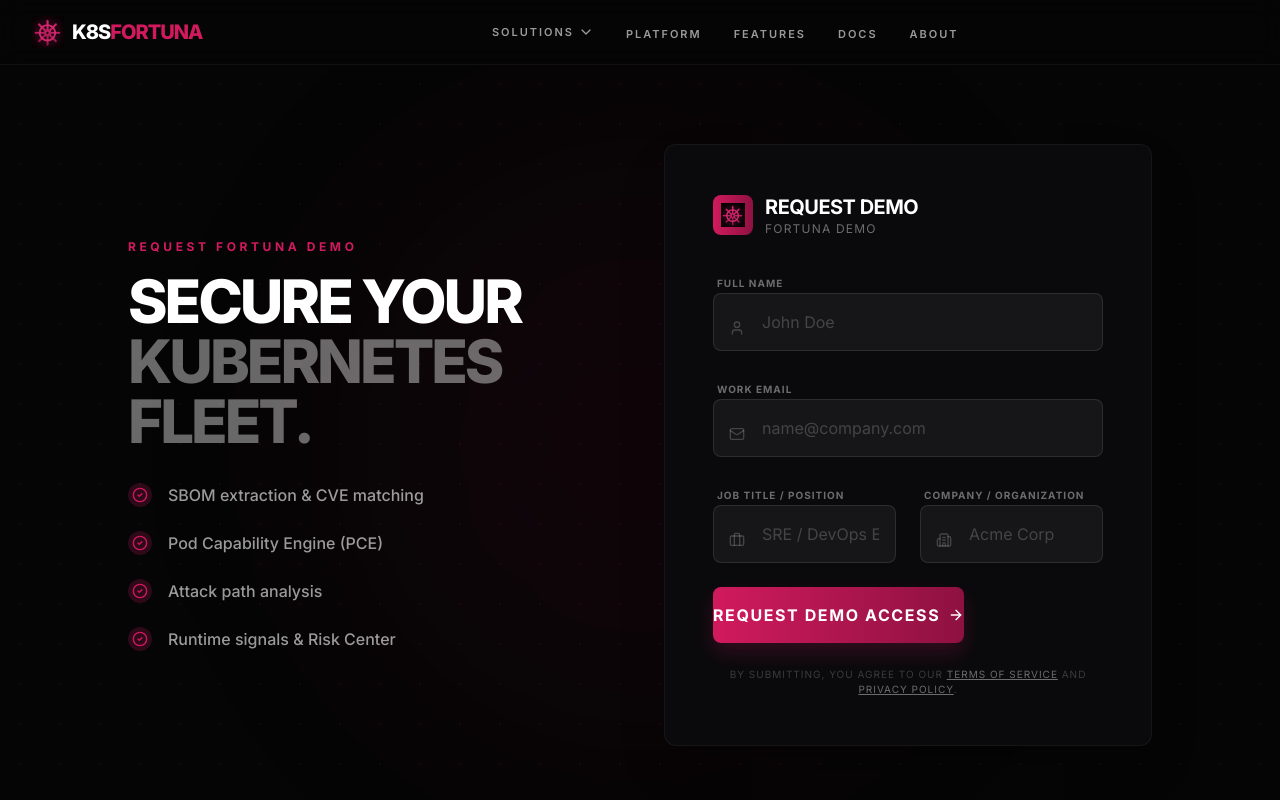
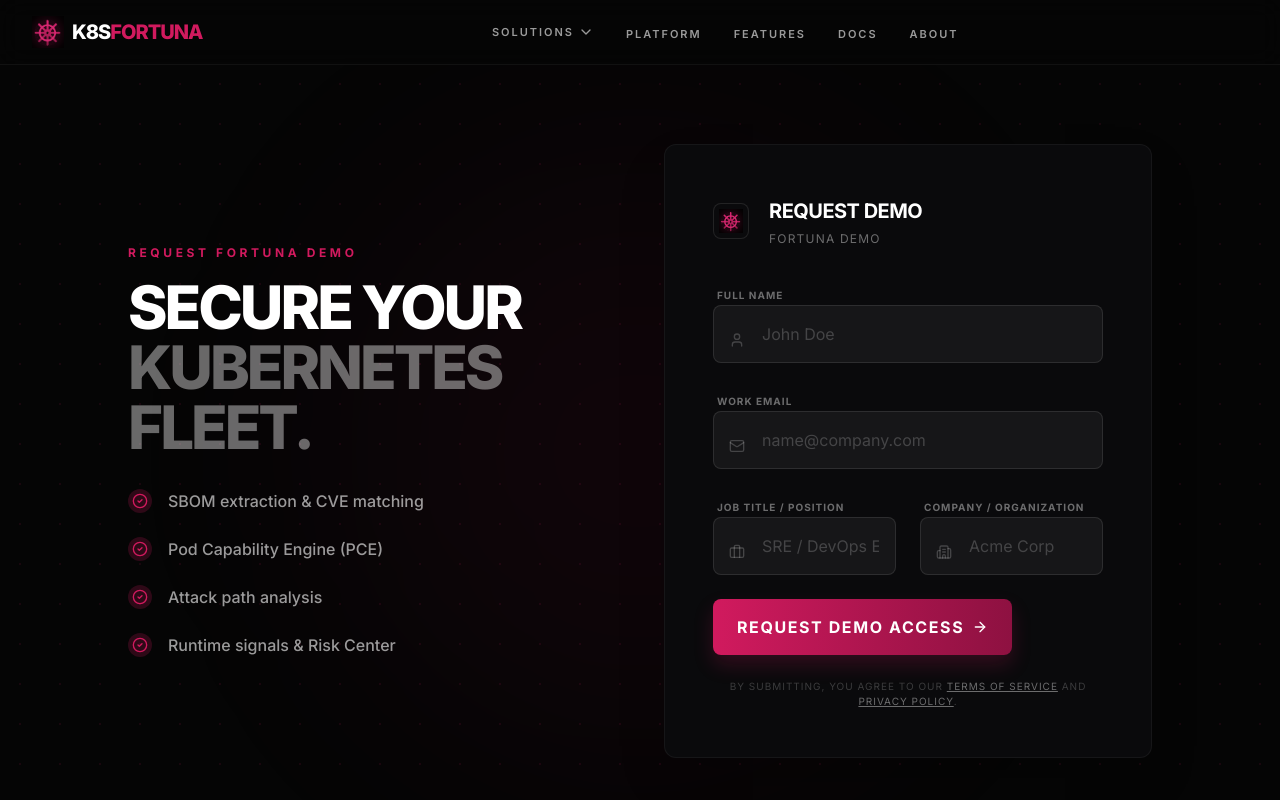
Before and after one commit to FortunaHub/FortunaLandingPage, a React (Vite) app: page /register in a window 1280 px wide. Shown: the top 800 px of the page. Built offline with nearby package versions, Linux system fonts and the light colour scheme.

Commit message:
edit logo

```diff
--- a/src/components/RegisterPage.tsx
+++ b/src/components/RegisterPage.tsx
@@ -61,7 +61,7 @@
           <Tooltip content="Back to Home" position="bottom">
             <Link
               to="/"
-              className="inline-block w-full py-4 border border-white/10 text-white font-bold uppercase tracking-widest rounded hover:bg-white/5 transition-colors"
+              className="inline-block w-full py-4 px-6 border border-white/10 text-white font-bold uppercase tracking-widest rounded hover:bg-white/5 transition-colors text-center"
             >
               Back to Home
             </Link>
@@ -158,13 +158,13 @@
 
           <div className="flex items-center gap-3 mb-8">
             <Tooltip content="Fortuna" position="right">
-              <div className="w-10 h-10 pink-gradient rounded-lg flex items-center justify-center">
-                <Logo size={24} className="text-white" />
+              <div className="w-9 h-9 shrink-0 rounded-lg bg-fortuna-card border border-white/10 flex items-center justify-center overflow-hidden p-0.5">
+                <Logo size={24} className="object-contain" />
               </div>
             </Tooltip>
-            <div>
-              <h2 className="text-xl font-bold uppercase tracking-tight">Request Demo</h2>
-              <p className="text-xs text-white/40 uppercase tracking-widest">Fortuna Demo</p>
+            <div className="pl-2">
+              <h2 className="text-xl font-bold uppercase tracking-tight py-1">Request Demo</h2>
+              <p className="text-xs text-white/40 uppercase tracking-widest py-0.5">Fortuna Demo</p>
             </div>
           </div>
 
@@ -243,7 +243,7 @@
               <button
                 type="submit"
                 disabled={isLoading}
-                className="w-full py-4 pink-gradient text-white font-bold uppercase tracking-widest rounded-lg flex items-center justify-center gap-2 hover:scale-[1.02] transition-transform shadow-[0_10px_20px_rgba(209,26,94,0.2)] disabled:opacity-50 disabled:cursor-not-allowed"
+                className="w-full py-4 px-6 pink-gradient text-white font-bold uppercase tracking-widest rounded-lg flex items-center justify-center gap-2 hover:scale-[1.02] transition-transform shadow-[0_10px_20px_rgba(209,26,94,0.2)] disabled:opacity-50 disabled:cursor-not-allowed"
               >
                 {isLoading ? (
                   <>Processing...</>
--- a/src/components/landing/AboutSection.tsx
+++ b/src/components/landing/AboutSection.tsx
@@ -11,8 +11,8 @@
       <div className="max-w-7xl mx-auto px-4 sm:px-6 lg:px-8 text-center">
         <div className="mb-8 flex justify-center">
           <Tooltip content="FortunaHub" position="top">
-            <div className="w-20 h-20 pink-gradient rounded-full flex items-center justify-center shadow-[0_0_50px_rgba(209,26,94,0.3)]">
-              <Logo size={40} className="text-white" />
+            <div className="w-20 h-20 shrink-0 rounded-full bg-fortuna-card border border-white/10 flex items-center justify-center overflow-hidden p-1 shadow-[0_0_50px_rgba(209,26,94,0.2)]">
+              <Logo size={64} className="object-contain" />
             </div>
           </Tooltip>
         </div>
--- a/src/components/landing/HeroSection.tsx
+++ b/src/components/landing/HeroSection.tsx
@@ -49,7 +49,7 @@
             <Tooltip content="Start Free Trial" position="bottom">
               <Link
                 to="/register"
-                className="inline-flex px-8 py-4 pink-gradient text-white font-bold uppercase tracking-widest rounded items-center gap-2 hover:scale-105 transition-transform"
+                className="inline-flex px-10 py-4 pink-gradient text-white font-bold uppercase tracking-widest rounded items-center gap-2 hover:scale-105 transition-transform"
               >
                 Request Demo <ChevronRight className="w-4 h-4" />
               </Link>
```
Also changed, not shown: 2 other files (tests, documents, lock files or other folders).
